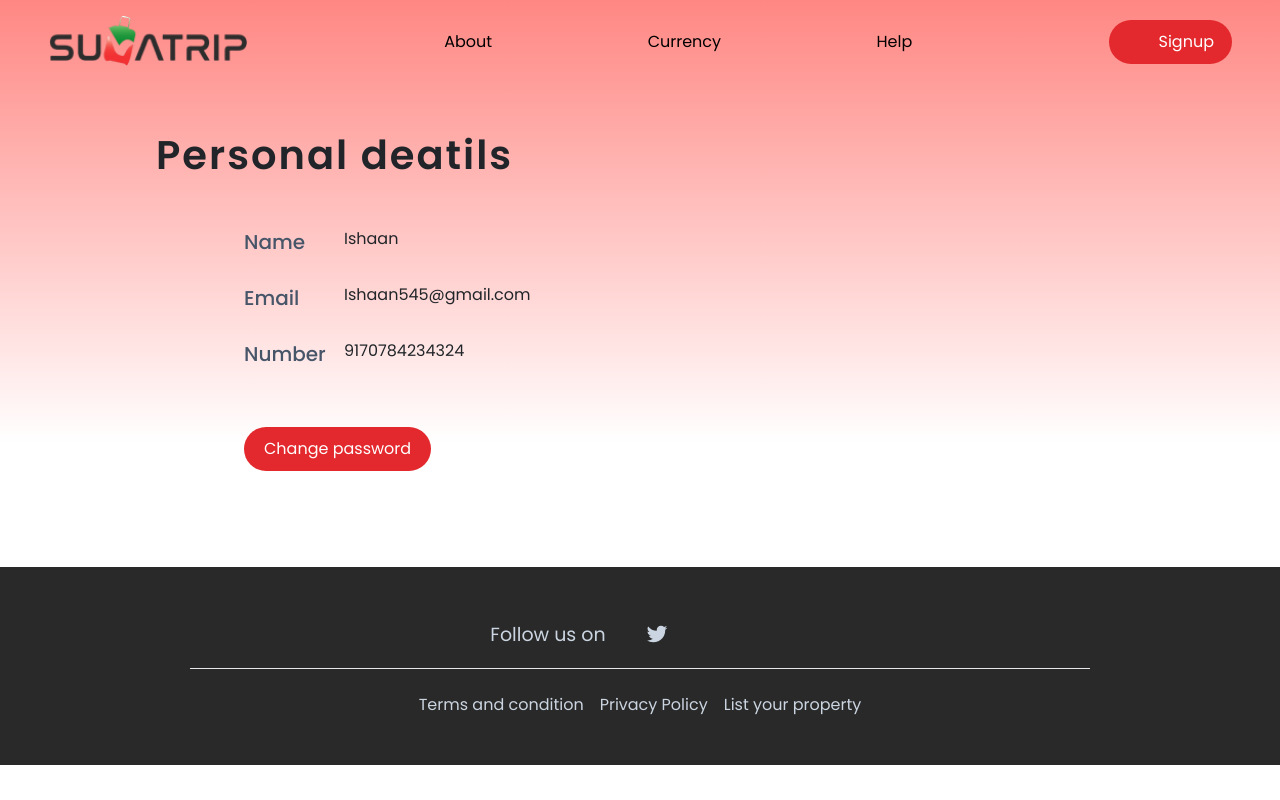
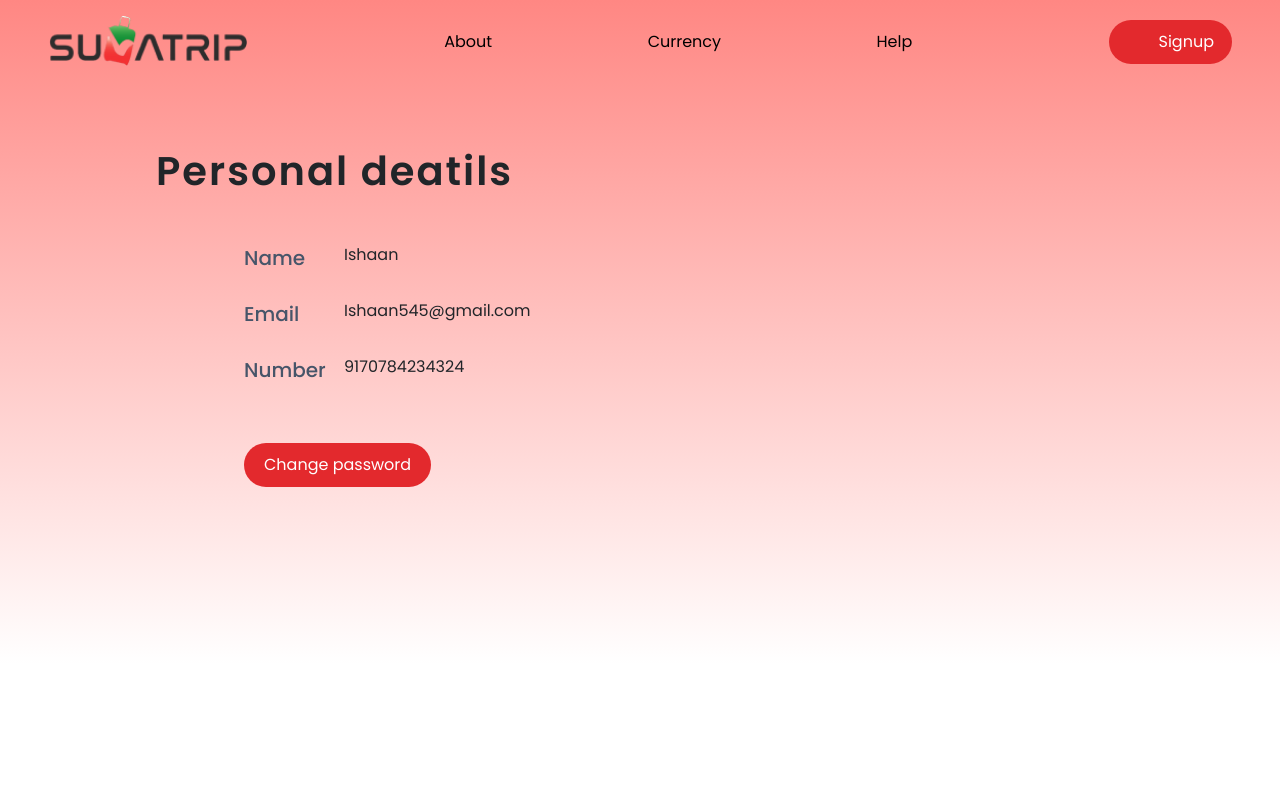
Before and after one commit to MehraDevesh2022/suvatripuser, a React (Create React App) app: page /personaldetails in a window 1280 px wide. Shown: the top 800 px of the page. Built offline with nearby package versions, Linux system fonts and the light colour scheme; no server answers; some icons are missing; what react-facebook would draw is missing.

Commit message:
Ashutosh Sinha

```diff
--- a/src/Components/Home/Home.jsx
+++ b/src/Components/Home/Home.jsx
@@ -11,7 +11,6 @@ import axios from "axios";
 import { useAppContext } from '../../context/store'
 
 function Home() {
-
 
       const { actions} = useAppContext()
 
--- a/src/Components/Home/Hotel.jsx
+++ b/src/Components/Home/Hotel.jsx
@@ -5,6 +5,7 @@ import Picture from "../../Assets/img/Rectangle.png";
 import axios from "axios";
 import config from "../../config";
 import { useAppContext } from "../../context/store";
+
 function Hotel() {
   const [hotels, setHotels] = useState([]);
 
--- a/src/Components/Home/Newsletter.jsx
+++ b/src/Components/Home/Newsletter.jsx
@@ -32,7 +32,7 @@ function Newsletter() {
                         </div>
 
                     </div>
-                    <div className='mx-2 w-full md:w-[150px] h-[150px]'>
+                    <div className='mx-2 w-[150px] h-[150px]'>
                         <img src="https://www.investopedia.com/thmb/hJrIBjjMBGfx0oa_bHAgZ9AWyn0=/1500x0/filters:no_upscale():max_bytes(150000):strip_icc()/qr-code-bc94057f452f4806af70fd34540f72ad.png" alt="QR_Code" className='w-full h-full' />
                     </div>
                 </div>
--- a/src/Components/PersonalDetails/PersonalDetails.jsx
+++ b/src/Components/PersonalDetails/PersonalDetails.jsx
@@ -127,7 +127,7 @@ function PersonalDetails() {
         <Navbar />
       </div>
       <div>
-        <div className="min-w-fit max-w-[1000px] mx-auto py-5 px-3">
+        <div className="min-w-fit max-w-[1000px] h-screen mx-auto mt-16 px-3">
           <h3 className="mb-5 text-[30px] md:text-[40px] font-[600] tracking-wider">
             Personal deatils
           </h3>
```
